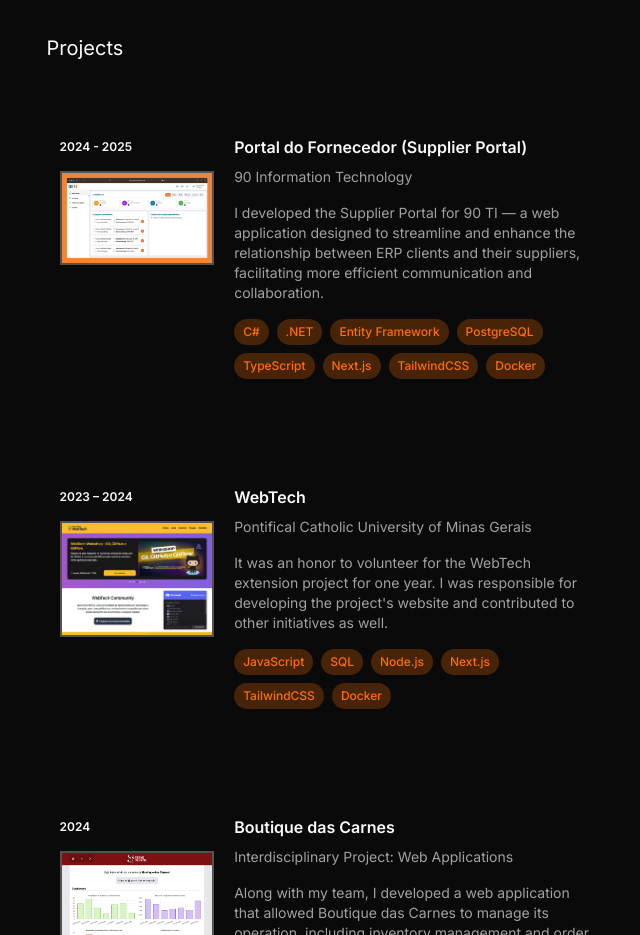
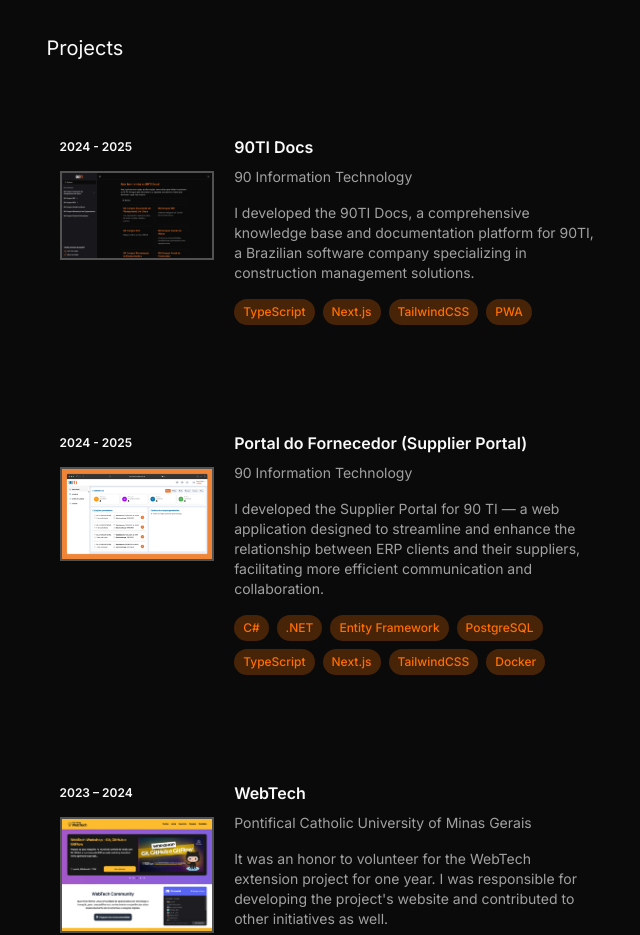
Before and after one commit to lucaazalim/azal.im, a Next.js app: page / in a window 1280 px wide. Shown: the part 3420-4355 px from the top of the page, without its empty margins (472-1112 px from the left). Built offline with nearby package versions, Linux system fonts and the light colour scheme.

Commit message:
Finishing up the 90TI Docs project page.

```diff
--- a/app/(home)/_components/Item.tsx
+++ b/app/(home)/_components/Item.tsx
@@ -82,7 +82,11 @@
   }
 
   return (
-    <a href={href} target="_blank">
+    <a
+      href={href}
+      target={href.startsWith("http") ? "_blank" : "_self"}
+      rel="noopener noreferrer"
+    >
       {children}
     </a>
   );
--- a/app/(home)/_components/sections/Projects.tsx
+++ b/app/(home)/_components/sections/Projects.tsx
@@ -1,10 +1,25 @@
 import Item from "@/app/(home)/_components/Item";
 import SectionTitle from "@/app/(home)/_components/SectionTitle";
+import { routes } from "@/lib/constants";
 
 export default function Projects() {
   return (
     <section id="projects" className="group/section scroll-mt-24 space-y-10">
       <SectionTitle>Projects</SectionTitle>
+      <Item
+        date="2024 - 2025"
+        image="/projects/90ti-docs/1.png"
+        title="90TI Docs"
+        link={routes.projects["90ti-docs"]}
+        subtitle="90 Information Technology"
+        skills={["TypeScript", "Next.js", "TailwindCSS", "PWA"]}
+      >
+        <p>
+          I developed the 90TI Docs, a comprehensive knowledge base and
+          documentation platform for 90TI, a Brazilian software company
+          specializing in construction management solutions.
+        </p>
+      </Item>
       <Item
         date="2024 - 2025"
         image="/projects/portal-do-fornecedor.png"
--- a/app/_components/header/PageHeader.tsx
+++ b/app/_components/header/PageHeader.tsx
@@ -14,7 +14,7 @@
   return (
     <header
       className={cn(
-        "mx-auto flex max-w-[950px] flex-col items-center py-8 text-center",
+        "mx-auto flex flex-col items-center py-8 text-center",
         animation && "animate-in fade-in duration-500 ease-in",
         className,
       )}
--- a/app/projects/90ti-docs/page.tsx
+++ b/app/projects/90ti-docs/page.tsx
@@ -1,21 +1,22 @@
-import PageHeader from "@/app/_components/header/PageHeader";
 import PageHeaderDescription from "@/app/_components/header/PageHeaderDescription";
 import PageHeaderTitle from "@/app/_components/header/PageHeaderTitle";
 import ProjectDesktopImage from "../_components/ProjectDesktopImage";
 import ProjectImageCarousel from "../_components/ProjectImageCarousel";
+import ProjectMain from "../_components/ProjectMain";
 import ProjectMobileImage from "../_components/ProjectMobileImage";
+import ProjectPageHeader from "../_components/ProjectPageHeader";
 import ProjectSection from "../_components/ProjectSection";
 
 export default function Page() {
   return (
     <>
-      <PageHeader>
-        <PageHeaderTitle>90 TI Docs</PageHeaderTitle>
+      <ProjectPageHeader>
+        <PageHeaderTitle>90TI Docs</PageHeaderTitle>
         <PageHeaderDescription>
           A comprehensive knowledge base and documentation platform for 90TI.
         </PageHeaderDescription>
-      </PageHeader>
-      <main className="flex flex-col items-center space-y-16 p-10">
+      </ProjectPageHeader>
+      <ProjectMain>
         <ProjectSection>
           <h2>Summary</h2>
           <p>
@@ -29,7 +30,7 @@
           </p>
           <div className="flex justify-between gap-5">
             <div>
-              <h4>DATE</h4>
+              <h4>PERIOD</h4>
               2024 – 2025
             </div>
             <div>
@@ -43,7 +44,9 @@
             </div>
             <div>
               <h4>LIVE</h4>
-              <a href="https://docs.noventa.com.br">90TI Docs</a>
+              <a href="https://docs.noventa.com.br" target="_blank">
+                90TI Docs
+              </a>
             </div>
           </div>
         </ProjectSection>
@@ -119,7 +122,7 @@
         />
         <ProjectDesktopImage
           src="/projects/90ti-docs/4.png"
-          alt="Light mode for those (crazy people) who prefer it"
+          alt="Light mode for those who prefer it"
         />
         <ProjectSection>
           <h2>Git as CMS</h2>
@@ -211,7 +214,18 @@
             alt="Article in 90TI Docs on a mobile device"
           />
         </ProjectImageCarousel>
-      </main>
+        <ProjectSection>
+          <h2>Main takeaways</h2>
+          <p>
+            The 90TI Docs project was a significant achievement that addressed a
+            critical business need. By centralizing documentation and making it
+            easily accessible, we reduced support tickets and improved user
+            satisfaction. The use of Git as a CMS allowed for efficient
+            collaboration and version control, while the custom components and
+            search engine enhanced the overall user experience.
+          </p>
+        </ProjectSection>
+      </ProjectMain>
     </>
   );
 }
--- a/app/projects/_components/ProjectDesktopImage.tsx
+++ b/app/projects/_components/ProjectDesktopImage.tsx
@@ -7,7 +7,7 @@
 
 export default function ProjectDesktopImage({ src, alt }: Props) {
   return (
-    <div className="flex w-full max-w-6xl flex-col overflow-hidden rounded-xl border-2 border-neutral-700 drop-shadow-xl drop-shadow-black">
+    <div className="flex w-full flex-col overflow-hidden rounded-xl border-2 border-neutral-700 drop-shadow-xl drop-shadow-black">
       <div className="relative flex h-6 w-full items-center gap-2 bg-neutral-800 px-3 md:h-10">
         <div className="z-10 flex flex-row items-center gap-2">
           <div className="size-2 rounded-full bg-red-400 md:size-3" />
--- /dev/null
+++ b/app/projects/_components/ProjectMain.tsx
@@ -0,0 +1,15 @@
+import { HTMLAttributes } from "react";
+
+export default function ProjectMain({
+  children,
+  ...props
+}: HTMLAttributes<HTMLDivElement>) {
+  return (
+    <main
+      className="mx-auto mb-10 flex max-w-7xl flex-col items-center space-y-16 border-t-2 border-dashed p-10 xl:border-2"
+      {...props}
+    >
+      {children}
+    </main>
+  );
+}
--- /dev/null
+++ b/app/projects/_components/ProjectPageHeader.tsx
@@ -0,0 +1,15 @@
+import PageHeader from "@/app/_components/header/PageHeader";
+import { Badge } from "@/app/_components/ui/badge";
+import { ComponentProps } from "react";
+
+export default function ProjectPageHeader({
+  children,
+  ...props
+}: ComponentProps<typeof PageHeader>) {
+  return (
+    <PageHeader className="max-w-7xl border-dashed xl:border-x-2" {...props}>
+      <Badge>Project</Badge>
+      {children}
+    </PageHeader>
+  );
+}
--- a/lib/constants.ts
+++ b/lib/constants.ts
@@ -8,6 +8,9 @@
   movies: "/movies",
   major: "/major",
   cv: "/cv",
+  projects: {
+    "90ti-docs": "/projects/90ti-docs",
+  },
   api: {
     og: (title: string, description?: string) => {
       return `/api/og?title=${encodeURIComponent(title)}&description=${encodeURIComponent(description || "")}`;
```
